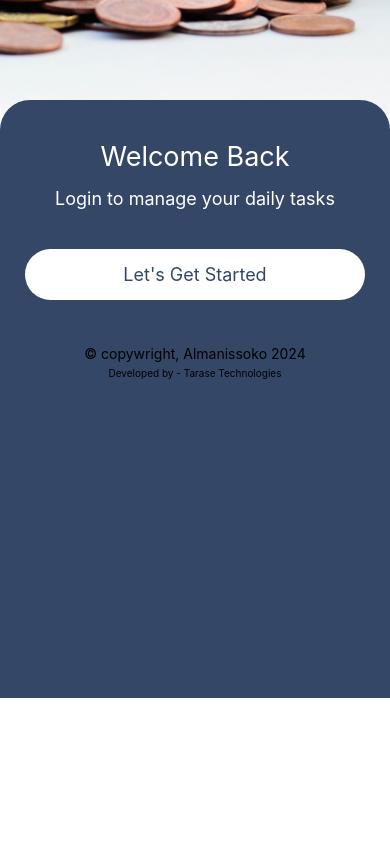
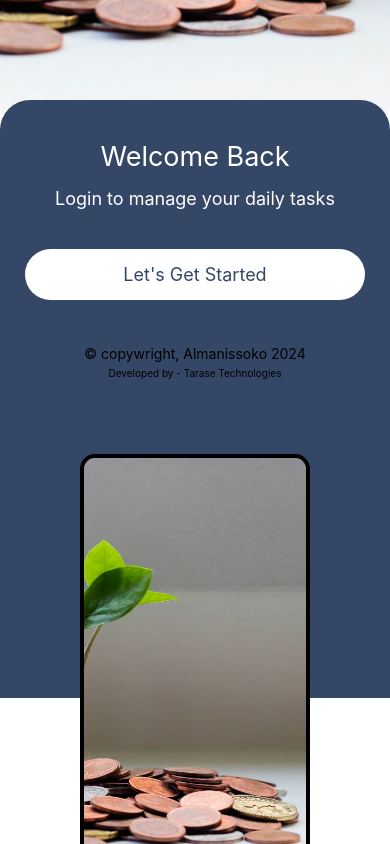
Before and after one commit to serenade18/almanissokoApp, a React Native app: screen / in a window 390 px wide. Shown: the part 500-1344 px from the top of the page. Before the commit the page ends 1198 px from the top, so only its background shows below. Built offline with nearby package versions, Linux system fonts and the light colour scheme.

Commit message:
Added login screen

```diff
--- a/App.js
+++ b/App.js
@@ -1,13 +1,25 @@
+import React, { Suspense, lazy } from 'react';
 import { StatusBar } from 'expo-status-bar';
-import { StyleSheet, Text, View } from 'react-native';
-import Login from './app/screens/loginscreen/login';
+import { StyleSheet, View } from 'react-native';
+import Skeleton from './Skeleton';
+import { NavigationContainer } from '@react-navigation/native'; // Import NavigationContainer
+
+// Lazy load the Login component
+const Start = lazy(() => import('./app/screens/authscreens/startscreen/start'));
+const Login = lazy(() => import('./app/screens/authscreens/loginscreen/login'))
 
 export default function App() {
   return (
-    <View style={styles.container}>
-      <Login/>
-      <StatusBar style="auto" />
-    </View>
+    <NavigationContainer>
+      <View style={styles.container}>
+        {/* Use Suspense to handle the loading state while the Start component is being loaded */}
+        <Suspense fallback={<Skeleton />}>
+          <Start />
+          <Login />
+        </Suspense>
+        <StatusBar style="auto" />
+      </View>
+    </NavigationContainer>
   );
 }
 
--- /dev/null
+++ b/Skeleton.js
@@ -0,0 +1,20 @@
+import React from 'react';
+import { View, StyleSheet } from 'react-native';
+
+const Skeleton = () => {
+  return (
+    <View style={styles.skeleton} />
+  );
+};
+
+const styles = StyleSheet.create({
+  skeleton: {
+    width: 200,
+    height: 20,
+    backgroundColor: '#E0E0E0',
+    borderRadius: 4,
+    marginBottom: 10,
+  },
+});
+
+export default Skeleton;
--- /dev/null
+++ b/app/screens/authscreens/loginscreen/login.jsx
@@ -0,0 +1,75 @@
+import React from 'react';
+import { Text, View, Image, StyleSheet, TouchableOpacity, Linking } from 'react-native';
+import LoginImage from '../../../../assets/images/login/login-bg.jpg';
+import Colors from '../../../utils/Colors';
+
+export default function Login() {
+  // Get current year
+  const currentYear = new Date().getFullYear();
+
+  // Function to handle onPress event for the Tarase Technologies link
+  const handleTaraseTechnologiesLink = () => {
+    // Replace 'https://tarasetechnologies.com' with the actual URL
+    Linking.openURL('https://tarase.com');
+  };
+
+  return (
+    <View style={{ alignItems: 'center' }}>
+      <Image
+        source={LoginImage}
+        style={styles.loginImage}
+        resizeMode="cover"
+      />
+      <View style={styles.subContainer}>
+        <Text style={{ fontSize: 27, color: Colors.WHITE, textAlign: 'center', paddingTop: 15 }}>
+          Welcome Back
+        </Text>
+        <Text style={{ fontSize: 18, textAlign: 'center', color: Colors.WHITE, marginTop: 15 }}>
+          Login to manage your daily tasks
+        </Text>
+        <TouchableOpacity
+          style={styles.button}
+          onPress={() => console.log("Button Click")}
+        >
+          <Text style={{ fontSize: 18, textAlign: 'center', color: Colors.PRIMARY }}>
+            Login
+          </Text>
+        </TouchableOpacity>
+        <Text style={{ fontSize: 14, textAlign: 'center', color: Colors.BLACK, marginTop: 45 }}>
+          © copywright, Almanissoko {currentYear}
+        </Text>
+        <TouchableOpacity onPress={handleTaraseTechnologiesLink}>
+          <Text style={{ fontSize: 10, textAlign: 'center', color: Colors.BLACK, marginTop: 5 }}>
+            Developed by - Tarase Technologies
+          </Text>
+        </TouchableOpacity>
+      </View>
+    </View>
+  );
+}
+
+const styles = StyleSheet.create({
+  loginImage: {
+    width: 230,
+    height: 450,
+    marginTop: 50,
+    borderWidth: 4,
+    borderColor: Colors.BLACK,
+    borderRadius: 15
+  },
+  subContainer: {
+    width: '100%',
+    backgroundColor: Colors.PRIMARY,
+    height: '70%',
+    marginTop: -20,
+    borderTopLeftRadius: 30,
+    borderTopRightRadius: 30,
+    padding: 25
+  },
+  button: {
+    padding: 15,
+    backgroundColor: Colors.WHITE,
+    borderRadius: 99,
+    marginTop: 40
+  }
+});
--- a/app/screens/loginscreen/login.jsx
+++ b/app/screens/authscreens/startscreen/start.jsx
@@ -1,11 +1,19 @@
 import React from 'react';
 import { Text, View, Image, StyleSheet, TouchableOpacity, Linking } from 'react-native';
-import LoginImage from '../../../assets/images/login/login-bg.jpg';
-import Colors from '../../utils/Colors';
+import LoginImage from '../../../../assets/images/login/login-bg.jpg';
+import Colors from '../../../utils/Colors';
+import { useNavigation } from '@react-navigation/native'; // Import useNavigation hook
 
-export default function Login() {
+export default function Start() {
+  const navigation = useNavigation(); // Get navigation object using useNavigation hook
+
   // Get current year
   const currentYear = new Date().getFullYear();
+
+  // Function to handle onPress event for the "Let's Get Started" button
+  const handleGetStarted = () => {
+    navigation.navigate('Login'); // Navigate to the login screen
+  };
 
   // Function to handle onPress event for the Tarase Technologies link
   const handleTaraseTechnologiesLink = () => {
@@ -29,7 +37,7 @@ export default function Login() {
         </Text>
         <TouchableOpacity
           style={styles.button}
-          onPress={() => console.log("Button Click")}
+          onPress={handleGetStarted} // Call handleGetStarted function when button is pressed
         >
           <Text style={{ fontSize: 18, textAlign: 'center', color: Colors.PRIMARY }}>
             Let's Get Started
--- a/package.json
+++ b/package.json
@@ -9,6 +9,8 @@
     "web": "expo start --web"
   },
   "dependencies": {
+    "@react-navigation/native": "^6.1.17",
+    "@react-navigation/stack": "^6.3.29",
     "expo": "~50.0.14",
     "expo-status-bar": "~1.11.1",
     "react": "18.2.0",
```
Also changed, not shown: 1 other file (tests, documents, lock files or other folders).
